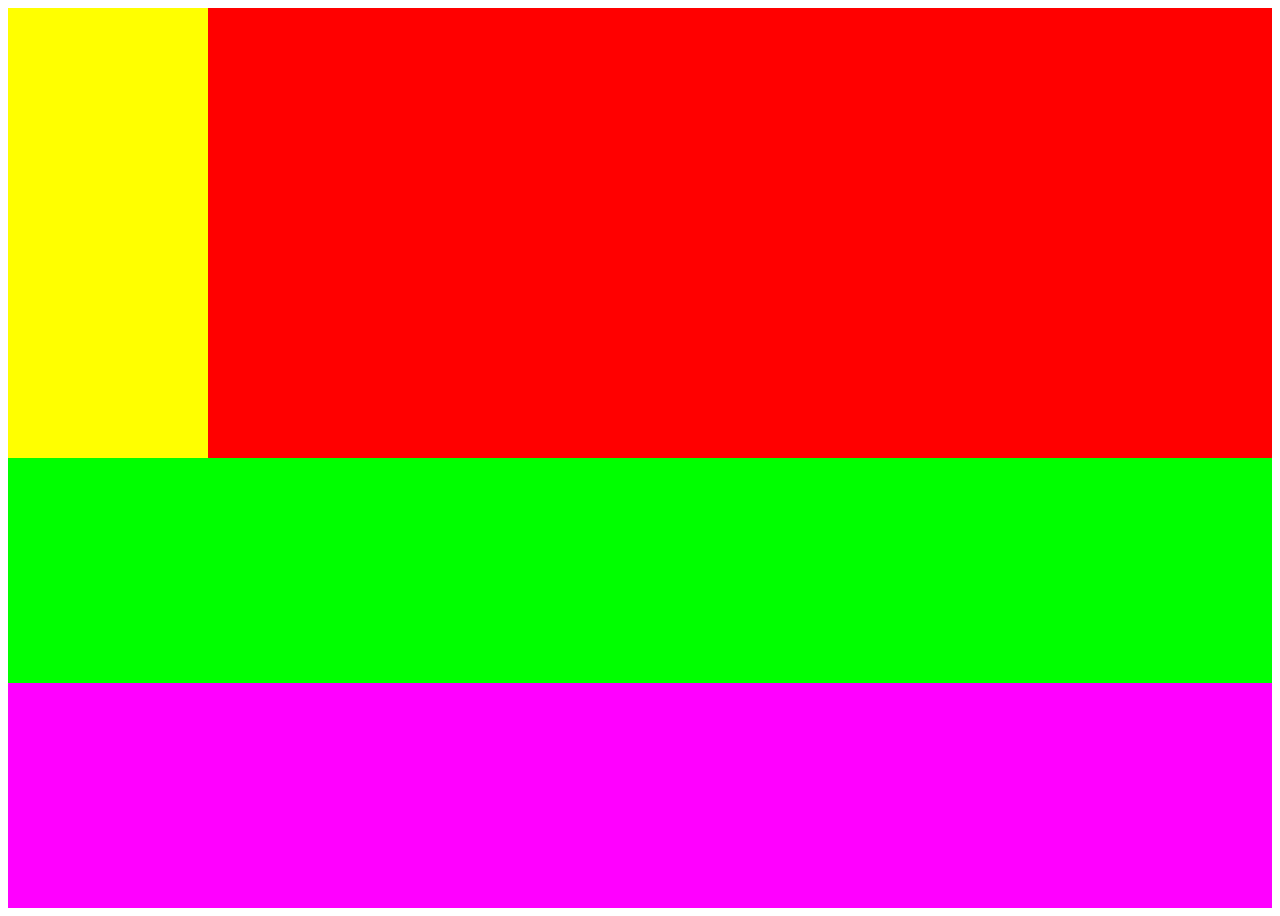
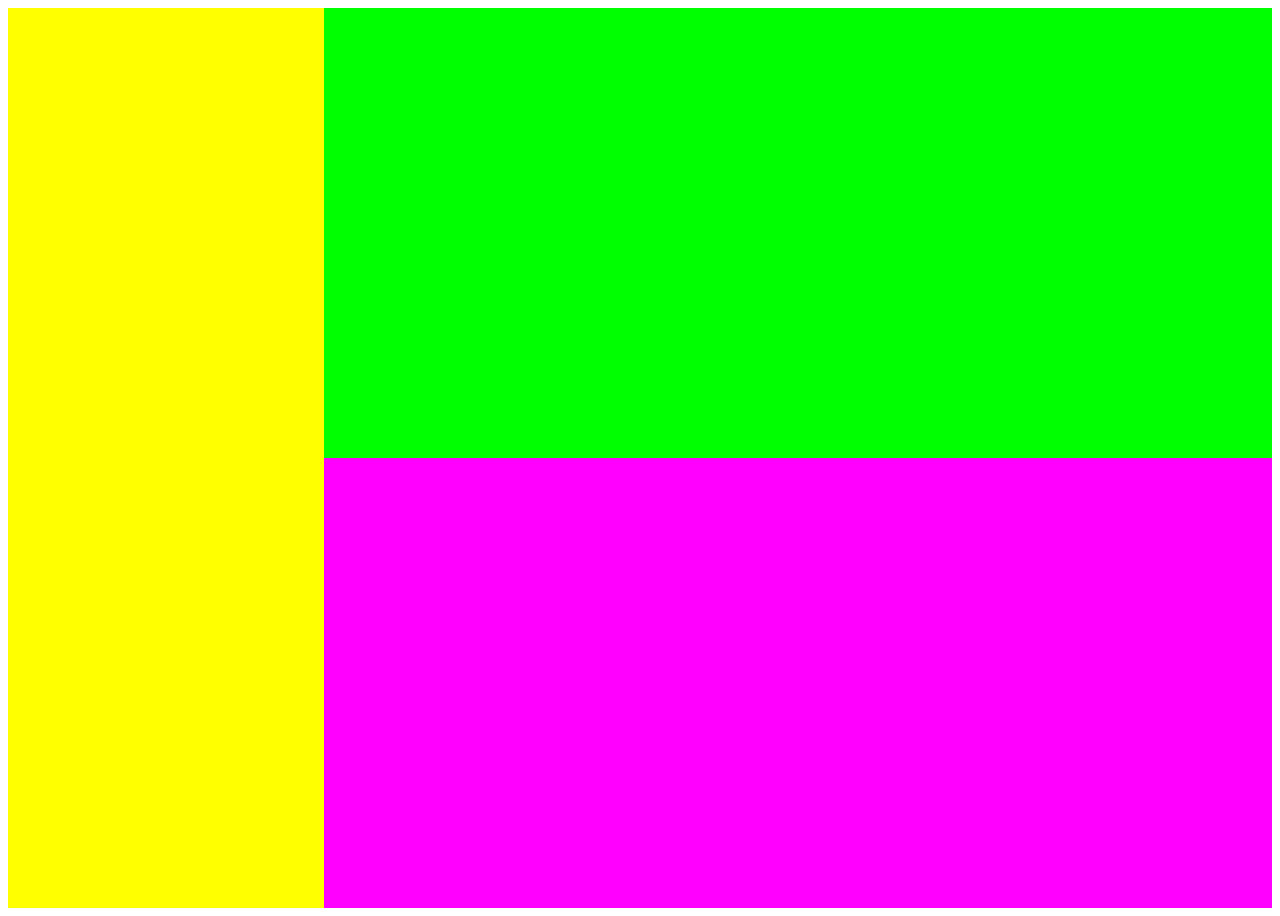
Before and after one commit to npnicholson/Micro, a plain HTML site: page index.html in a window 1280 px wide. Drawn offline with Linux system fonts and the light colour scheme.

Commit message:
Fixed main holders to work together.

```diff
--- a/css/style.css
+++ b/css/style.css
@@ -33,7 +33,6 @@ body{
   height: 900px;
   position: relative;
   background-color: #FF0000;
-  display: inline-grid;
 }
 
 /* Applies to all spans under micro_mainHolder */
@@ -48,12 +47,13 @@ body{
 
 #micro_leftBar{
   background-color: #FFFF00;
-  width: 200px;
+  width: 25%;
   height: 100%;
+  float: left;
 }
 
 #micro_rightBar{
-  width: 600px;
+  width: 75%;
   height: 100%;
   float: right;
 }
--- a/index.html
+++ b/index.html
@@ -14,7 +14,7 @@
     <div id="micro_leftBar">
 
     </div>
-    <div id="micro_right">
+    <div id="micro_rightBar">
       <div id="micro_rightTop">
 
       </div>
```
